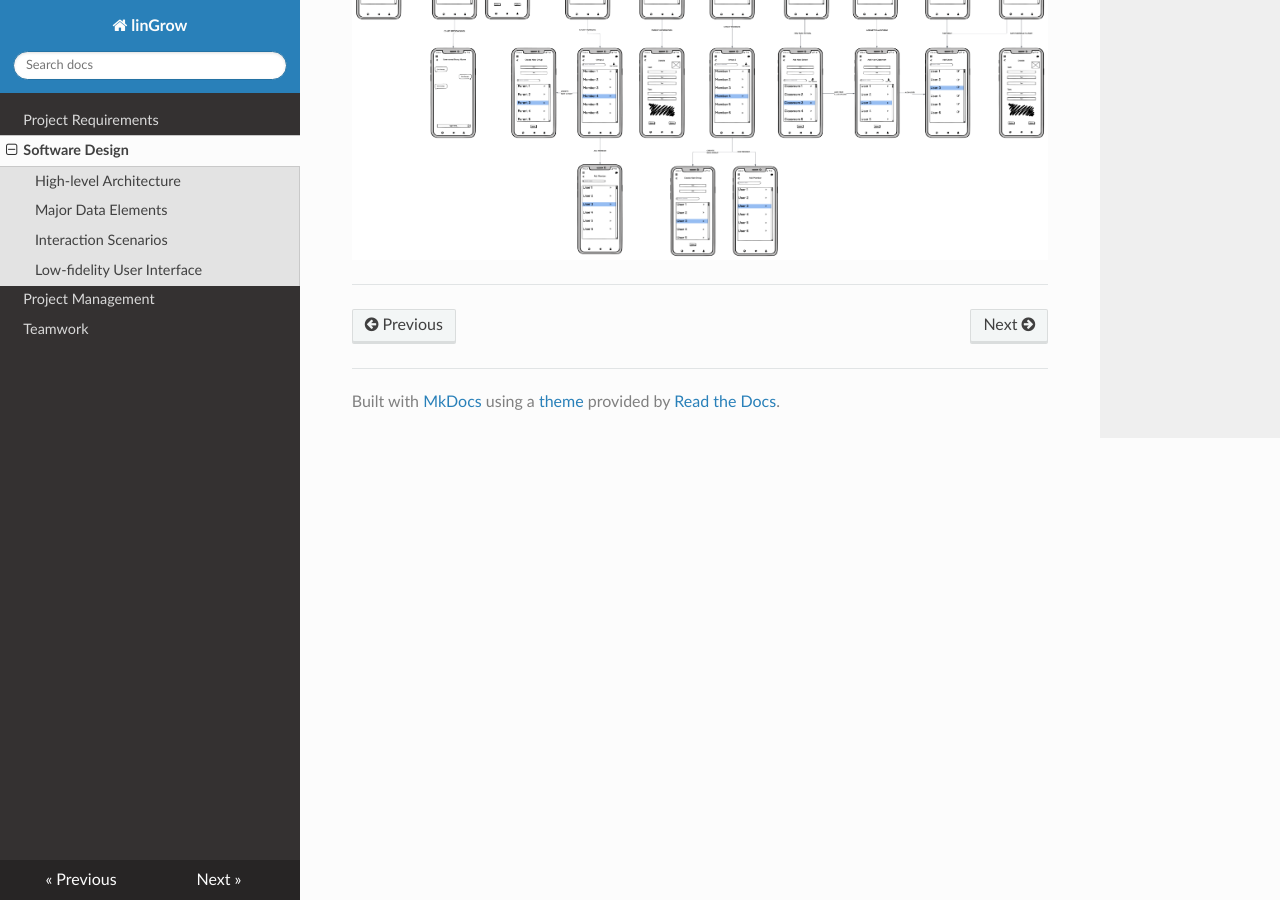
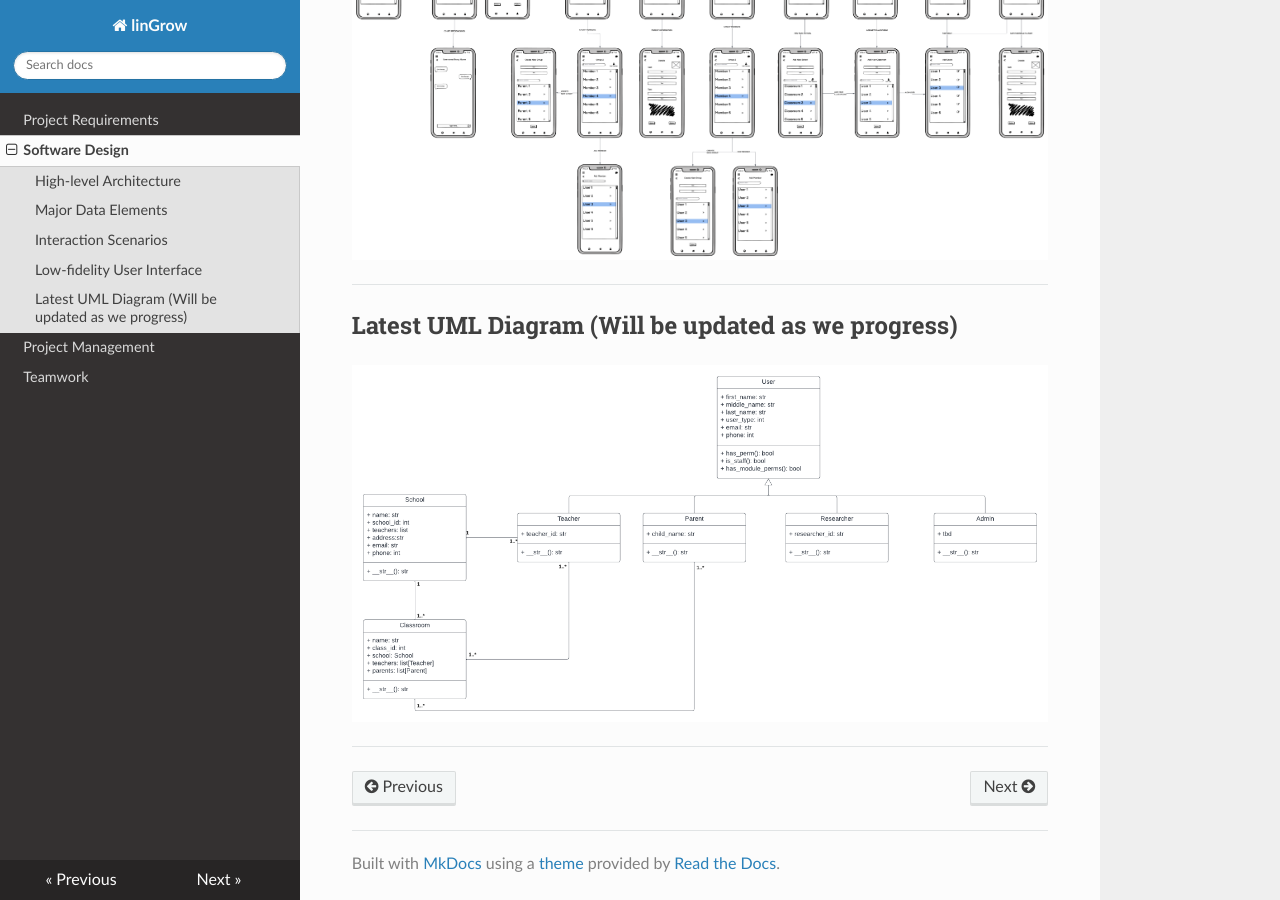
Before and after one commit to UAlbertaSu/linGrow, an MkDocs documentation site: the page built from docs/design.md, in a window 1280 px wide and 900 px high, scrolled down 3106 px. Built offline with MkDocs 1.6.1, drawn with Linux system fonts in a browser that asks for light colours; nearby versions of some CDN libraries.

Commit message:
Added UML to docs

```diff
--- a/docs/design.md
+++ b/docs/design.md
@@ -27,3 +27,9 @@
 ![wireframes](img/Wireframes.png)
 
 ---
+
+## Latest UML Diagram (Will be updated as we progress)
+
+![UML](img/UML.png)
+
+---
```
Also changed, not shown: docs/img/UML.png (added).
